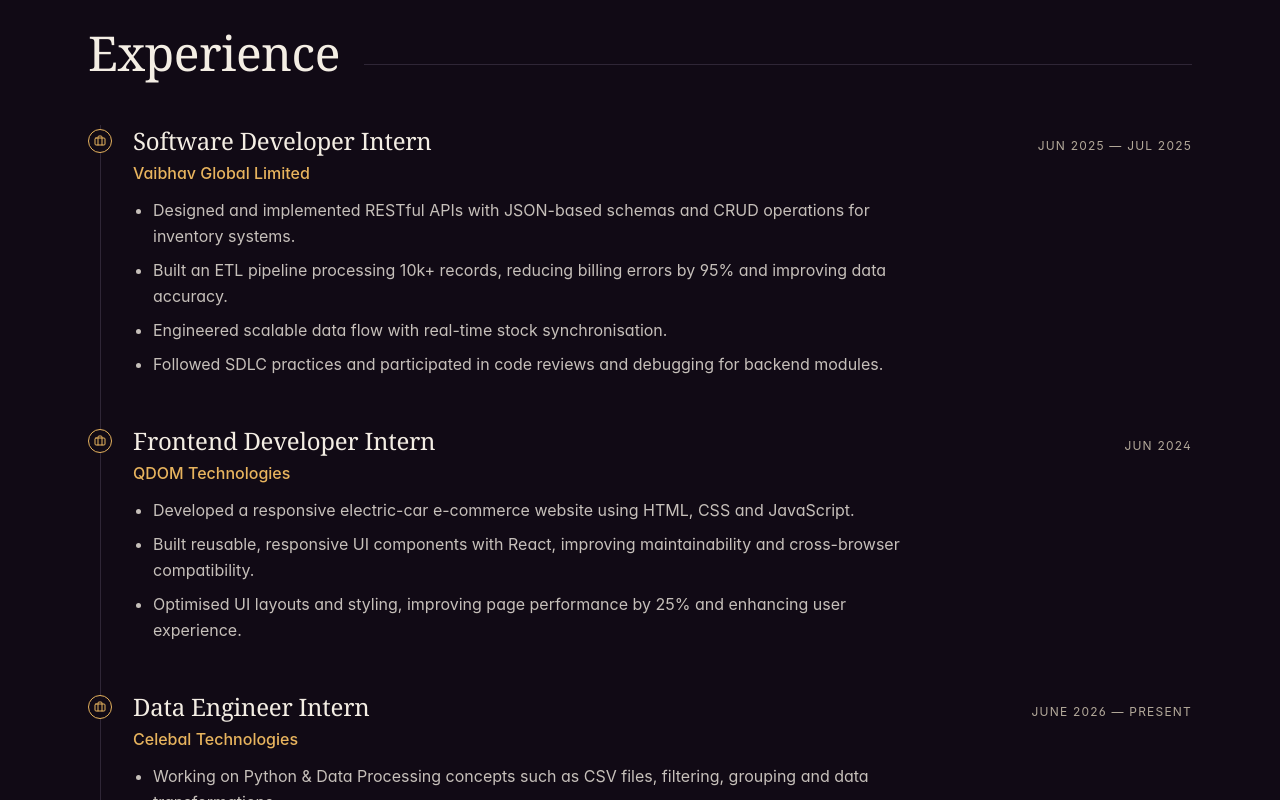
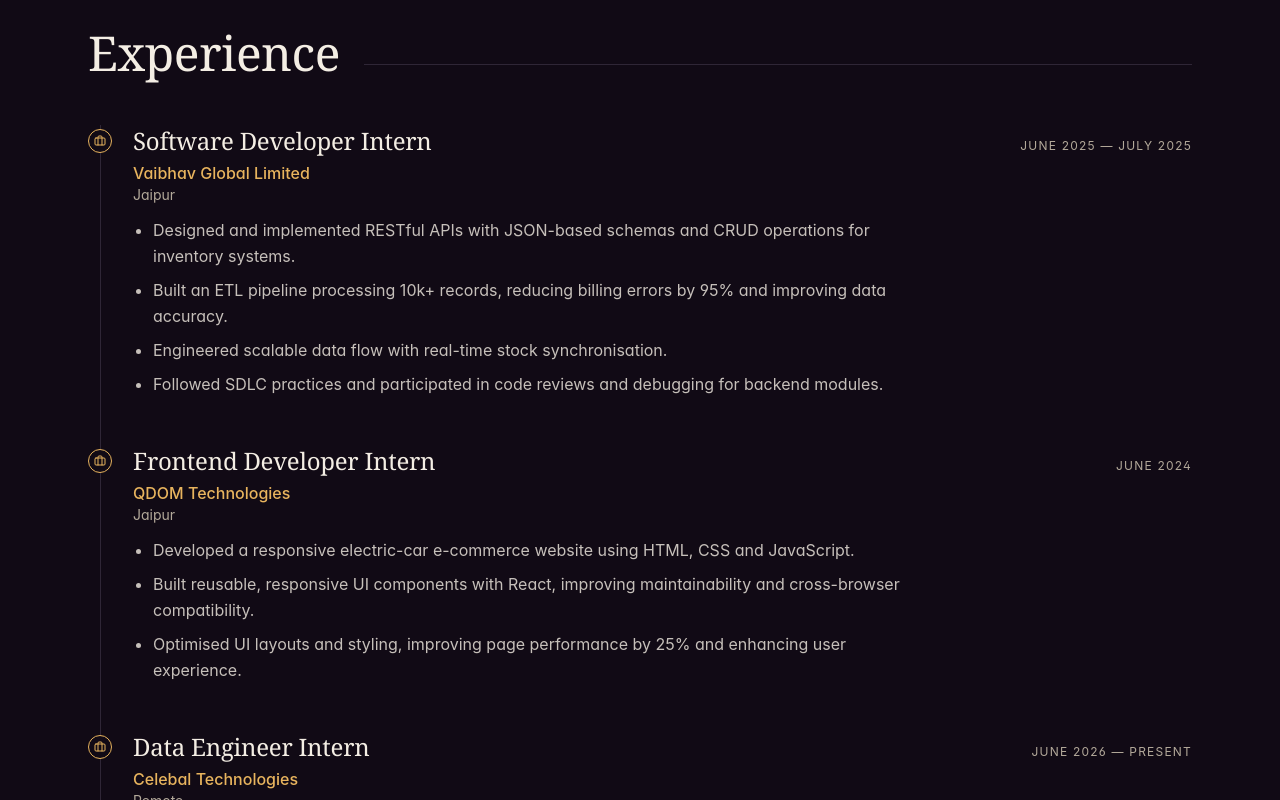
Before and after one commit to GAURIKAPAREEK/MYpersonalPortfolio, a React (Vite) app: page / in a window 1280 px wide. Shown: the part 1740-2540 px from the top of the page. Built offline with nearby package versions, Linux system fonts and the light colour scheme; the HTML template or start-up script is replaced by a standard one.

Commit message:
Update Experience.tsx

```diff
--- a/src/components/portfolio/Experience.tsx
+++ b/src/components/portfolio/Experience.tsx
@@ -5,7 +5,7 @@
   {
     role: "Software Developer Intern",
     org: "Vaibhav Global Limited",
-    period: "Jun 2025 — Jul 2025",
+    period: "June 2025 — July 2025",
     location: "Jaipur",
     points: [
       "Designed and implemented RESTful APIs with JSON-based schemas and CRUD operations for inventory systems.",
@@ -17,7 +17,7 @@
   {
     role: "Frontend Developer Intern",
     org: "QDOM Technologies",
-    period: "Jun 2024",
+    period: "June 2024",
     location: "Jaipur",
     points: [
       "Developed a responsive electric-car e-commerce website using HTML, CSS and JavaScript.",
@@ -41,20 +41,26 @@
 
 export function Experience() {
   return (
-    <Section id="experience"  title="Experience">
+    <Section id="experience" title="Experience">
       <ol className="relative border-l border-border ml-3">
         {items.map((it, i) => (
           <li key={i} className="pl-8 pb-12 last:pb-0 relative">
             <span className="absolute -left-[13px] top-1 w-6 h-6 rounded-full bg-background border border-accent flex items-center justify-center">
               <Briefcase className="w-3 h-3 text-accent" />
             </span>
+
             <div className="flex flex-wrap items-baseline justify-between gap-2">
               <h3 className="font-display text-2xl">{it.role}</h3>
               <span className="text-xs uppercase tracking-widest text-muted-foreground">
                 {it.period}
               </span>
             </div>
-            <p className="text-accent mt-1 font-medium">{it.org}</p>
+
+            <div className="mt-1">
+              <p className="text-accent font-medium">{it.org}</p>
+              <p className="text-sm text-muted-foreground">{it.location}</p>
+            </div>
+
             <ul className="mt-3 space-y-2 text-foreground/80 leading-relaxed max-w-3xl list-disc pl-5">
               {it.points.map((p, j) => (
                 <li key={j}>{p}</li>
```
